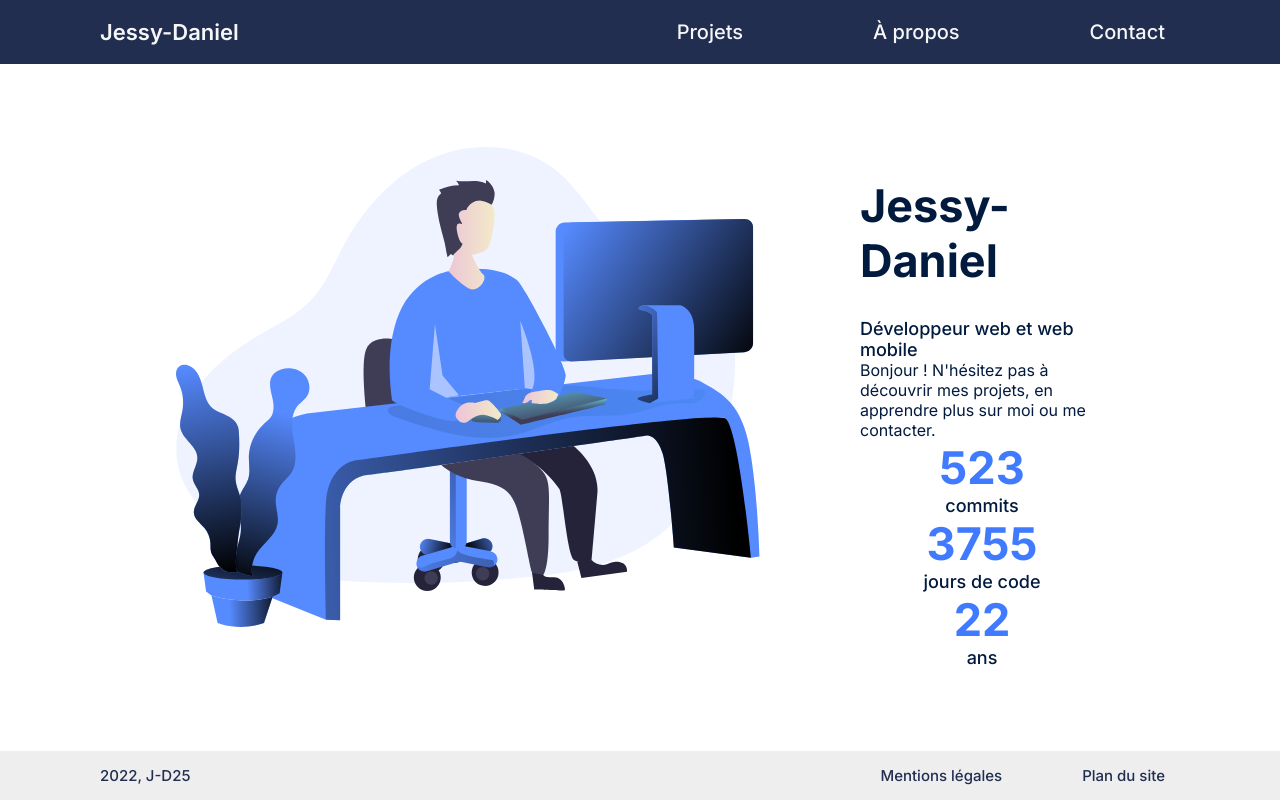
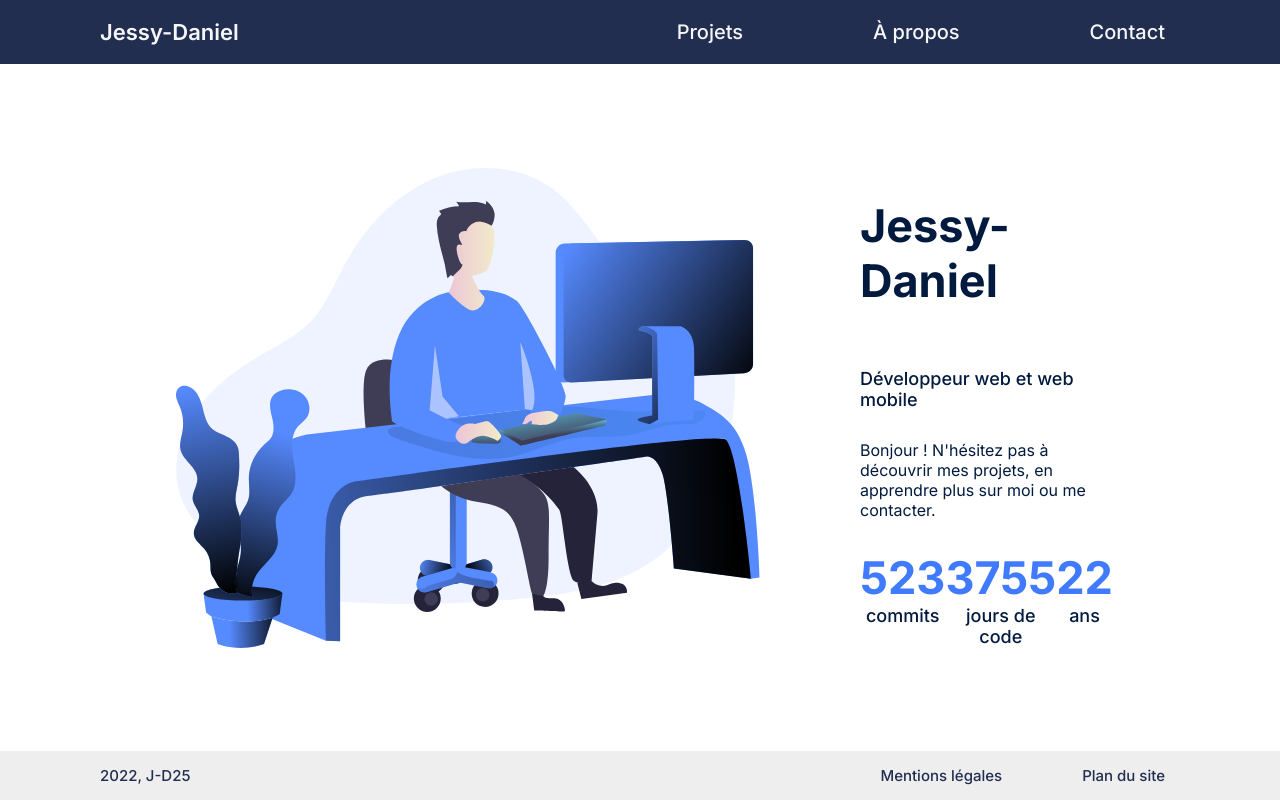
Before and after one commit to J-D25/portfolio, a React (Create React App) app: page / in a window 1280 px wide. Built offline with nearby package versions, Linux system fonts and the light colour scheme.

Commit message:
src/components/App.css : add numbers style

```diff
--- a/src/components/App.css
+++ b/src/components/App.css
@@ -8,3 +8,8 @@
     flex-direction: column;
     justify-content: space-between;
 }
+
+.App-Numbers{
+    display:flex;
+    justify-content: space-between;
+}
```
